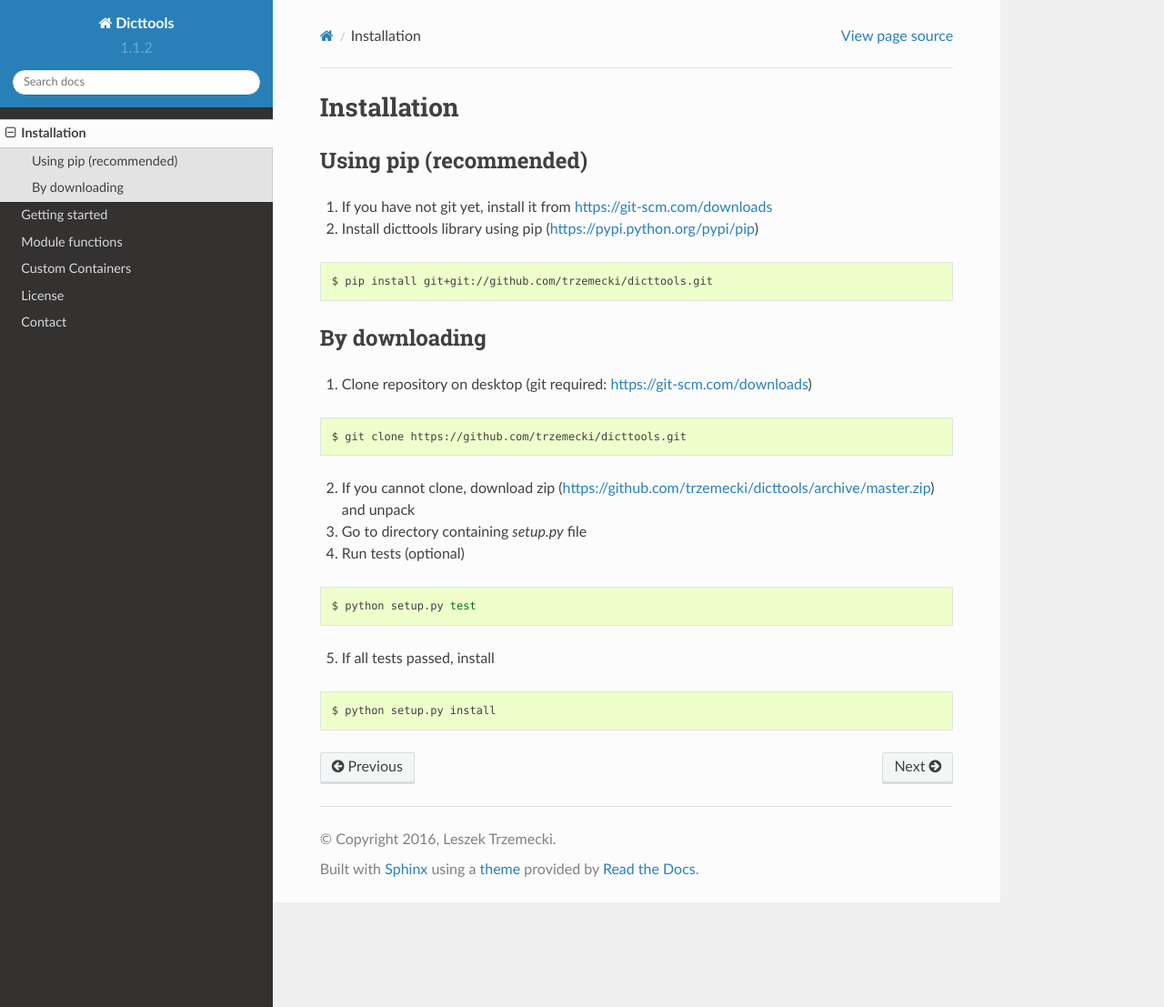
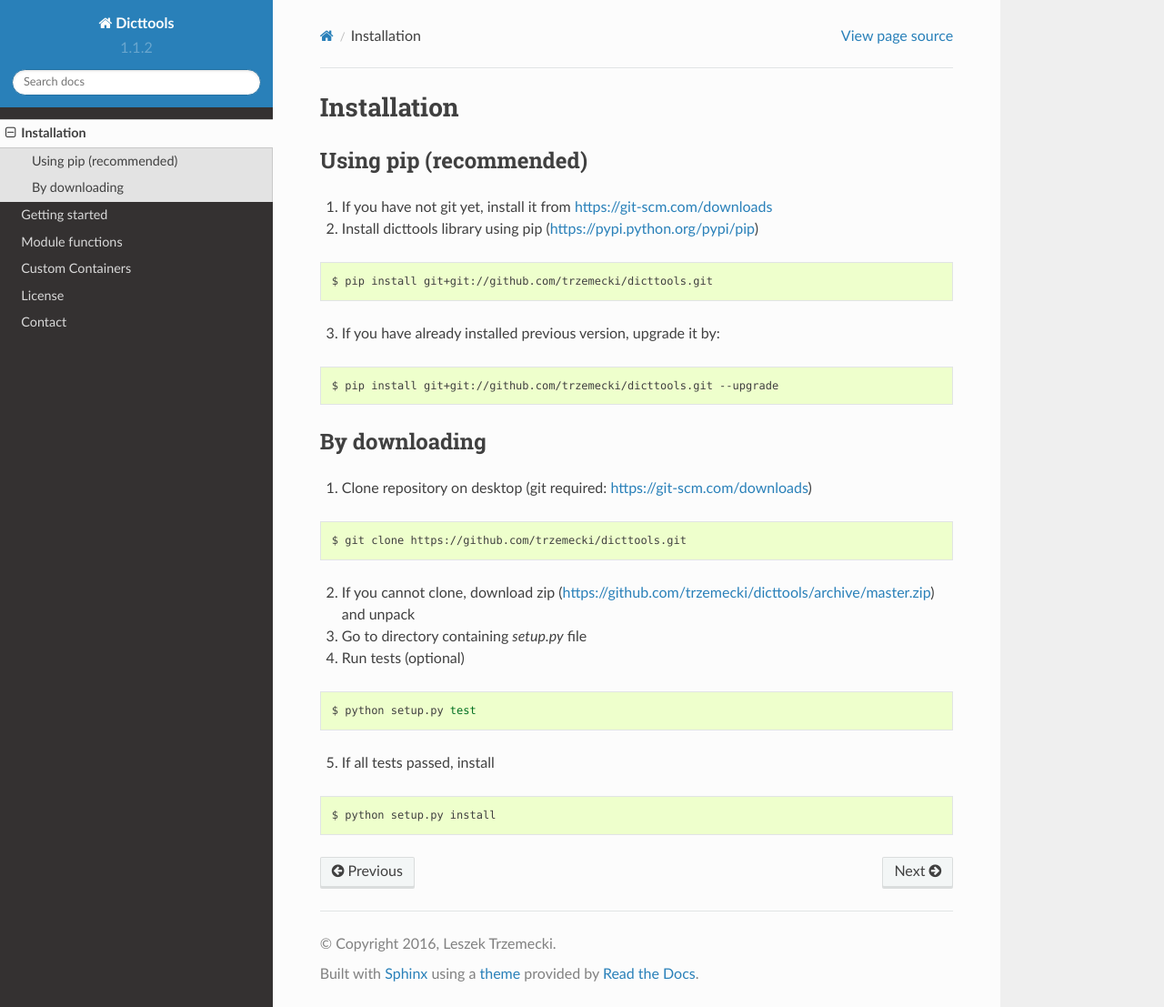
Before and after one commit to trzemecki/dicttools, a Sphinx documentation site: the page built from doc/source/installation.rst, in a window 1280 px wide and 1107 px high. Shown: the whole window at 91% size. Built offline with Sphinx 7.4.7 and the Read the Docs theme 2.0.0, drawn with Linux system fonts in a browser that asks for light colours.

Commit message:
Add update info to documentation

```diff
--- a/doc/source/installation.rst
+++ b/doc/source/installation.rst
@@ -11,6 +11,12 @@ Using pip (recommended)
 .. code-block:: bash
 
     $ pip install git+git://github.com/trzemecki/dicttools.git
+
+3. If you have already installed previous version, upgrade it by:
+
+.. code-block:: bash
+
+    $ pip install git+git://github.com/trzemecki/dicttools.git --upgrade
 
 By downloading
 --------------
```
